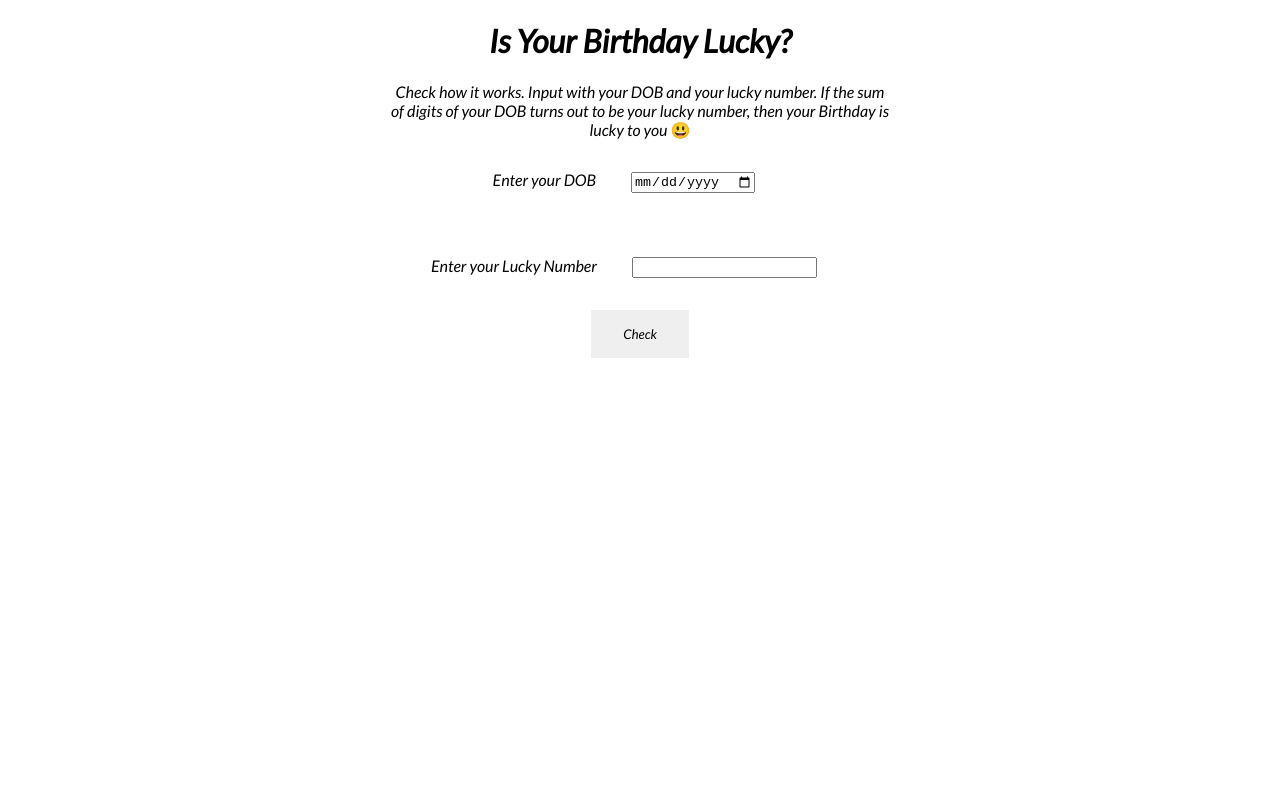
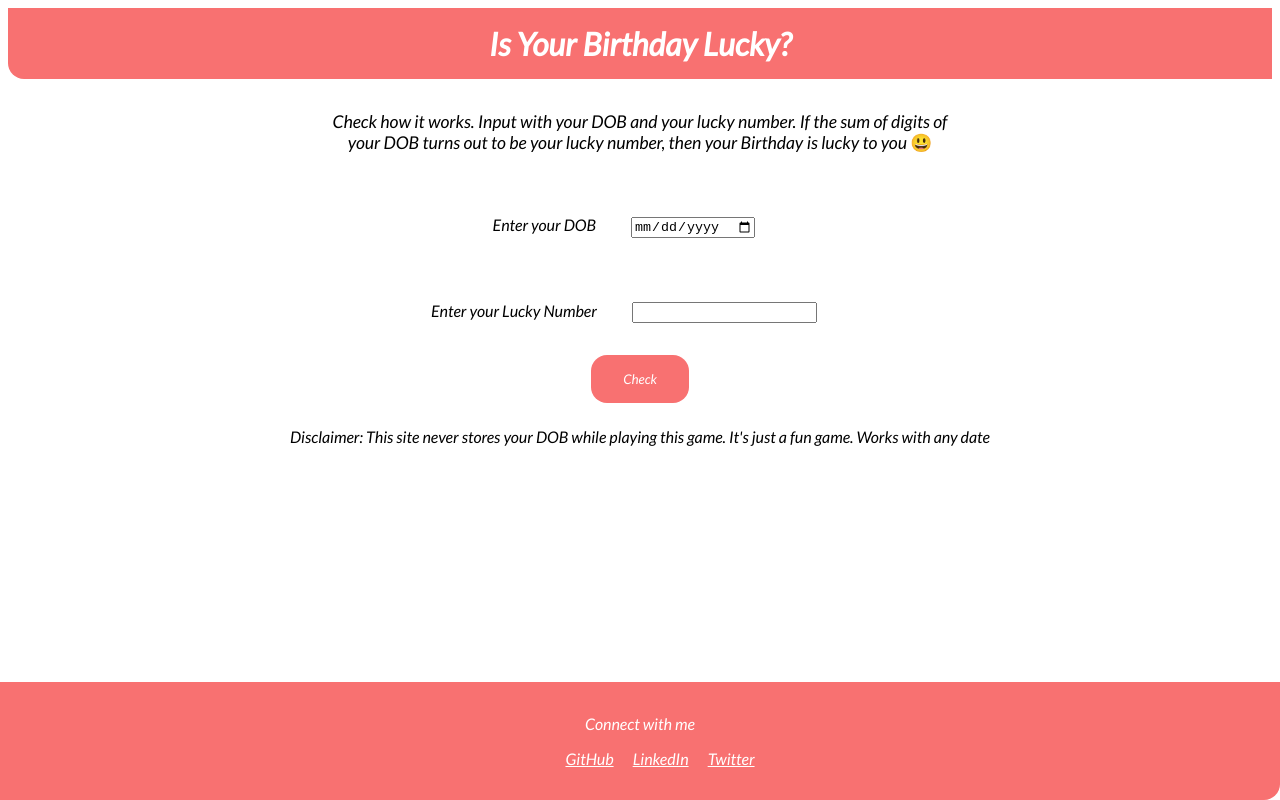
Before and after one commit to sharathnair9999/Lucky-Birthday, a plain HTML site: page index.html in a window 1280 px wide. Drawn offline with Linux system fonts and the light colour scheme.

Commit message:
internal styling

```diff
--- a/app.js
+++ b/app.js
@@ -12,13 +12,29 @@ function calculateSum(date){
   return sum;
 
 }
+var notLuckyColor= '#EF4444'
+var luckyColor='#34D399'
+
+function outputMessage(message,color){
+  outputMsg.innerHTML = message
+  outputMsg.style.backgroundColor=color
+    outputMsg.style.color='white'
+    outputMsg.style.width='300px'
+    outputMsg.style.marginRight='auto'
+    outputMsg.style.marginTop='1rem'
+    outputMsg.style.marginLeft='auto'
+    outputMsg.style.padding='1rem 2rem'
+    outputMsg.style.borderRadius='1rem'
+}
 
 function compareValues(sum, luckynum){
   if(sum%luckynum===0){
-    outputMsg.innerHTML = "Yes the Birthday is Lucky!!"
+    msg = "Yes! The Birthday is Lucky!!"
+    outputMessage(msg,luckyColor)
   }
   else{
-    outputMsg.innerHTML = "Oops! Your Birthday is not Lucky.."
+    msg = "Oops! Your Birthday is not Lucky.."
+    outputMessage(msg,notLuckyColor)
   }
 }
 
--- a/index.html
+++ b/index.html
@@ -9,20 +9,27 @@
   </head>
   <body>
     <div>
-      <h1>Is Your Birthday Lucky?</h1>
-      <p style="max-width: 500px; margin: auto ;">
-        Check how it works. Input with your DOB and your lucky number. If the
+      <h1 class="heading">Is Your Birthday Lucky?</h1>
+      <div class="container container-center">  Check how it works. Input with your DOB and your lucky number. If the
         sum of digits of your DOB turns out to be your lucky number, then your
-        Birthday is lucky to you 😃
-      </p>
+        Birthday is lucky to you 😃</div>
       <label for="dob">Enter your DOB </label>
       <input type="date" id="dob" /><br />
       <label for="lucky-num">Enter your Lucky Number </label>
       <input type="number" id="lucky-num" /><br>
       <button id="check">Check</button>
       <p id="output-msg"></p>
+
+      <p>Disclaimer: This site never stores your DOB while playing this game. It's just a fun game. Works with any date</p>
     </div>
-
+<div id = "footer">
+  <p id ="footer-header">Connect with me</p>
+  <ul class="social-links">
+    <li class="list-item-inline"><a href="https://github.com/sharathnair9999"class="link">GitHub</a> </li>
+    <li class="list-item-inline"><a href="https://www.linkedin.com/in/sharath99/"class="link">LinkedIn</a> </li>
+    <li class="list-item-inline"><a href="https://twitter.com/Nairified" class="link">Twitter</a> </li>
+  </ul>
+</div>
     <script src="app.js"></script>
   </body>
 </html>
--- a/style.css
+++ b/style.css
@@ -1,4 +1,9 @@
 @import url('https://fonts.googleapis.com/css2?family=Lato:ital@1&display=swap');
+
+:root{
+  --primary: #F87171;
+
+}
 
 body{
   font-family: 'Lato', sans-serif;
@@ -7,6 +12,25 @@ body{
 
 div{
   text-align: center;
+
+}
+.container{
+  padding: 2rem;
+  font-size: 1.1rem;
+}
+
+.container-center{
+  max-width: 650px;
+  margin: auto;
+
+}
+
+.heading{
+  background-color: var(--primary);
+  padding: 1rem 2rem;
+  border-bottom-left-radius: 1rem;
+  color: #ffff;
+  margin: 0;
 }
 
 #dob{
@@ -21,8 +45,46 @@ margin:2rem;
   padding: 1rem 2rem;
   border: none;
   font-family: inherit;
+  background-color: var(--primary);
+  color:white;
+  border-radius: 1rem;
+}
+#check:hover{
+  background-color: #FCA5A5;
+  color: black;
+  cursor: pointer;
 }
 
 #output-msg{
   font-size: 1.5rem;
 }
+
+
+
+#footer{
+  background-color: var(--primary);
+  padding: 1rem 2rem;
+  text-align: center;
+  color: white;
+  border-bottom-right-radius: 1rem;
+  /* position: fixed; */
+  position: fixed;
+  left: 0;
+  right: 0;
+  bottom: 0;
+  /* width:fit-content; */
+  /* width: 100%; */
+}
+
+#footer .footer-header{
+  font-size: large;
+  font-weight: bold;
+}
+
+#footer .link{
+  color:white
+}
+.list-item-inline{
+  display:inline;
+  padding: 0rem 0.5rem;
+}
```
